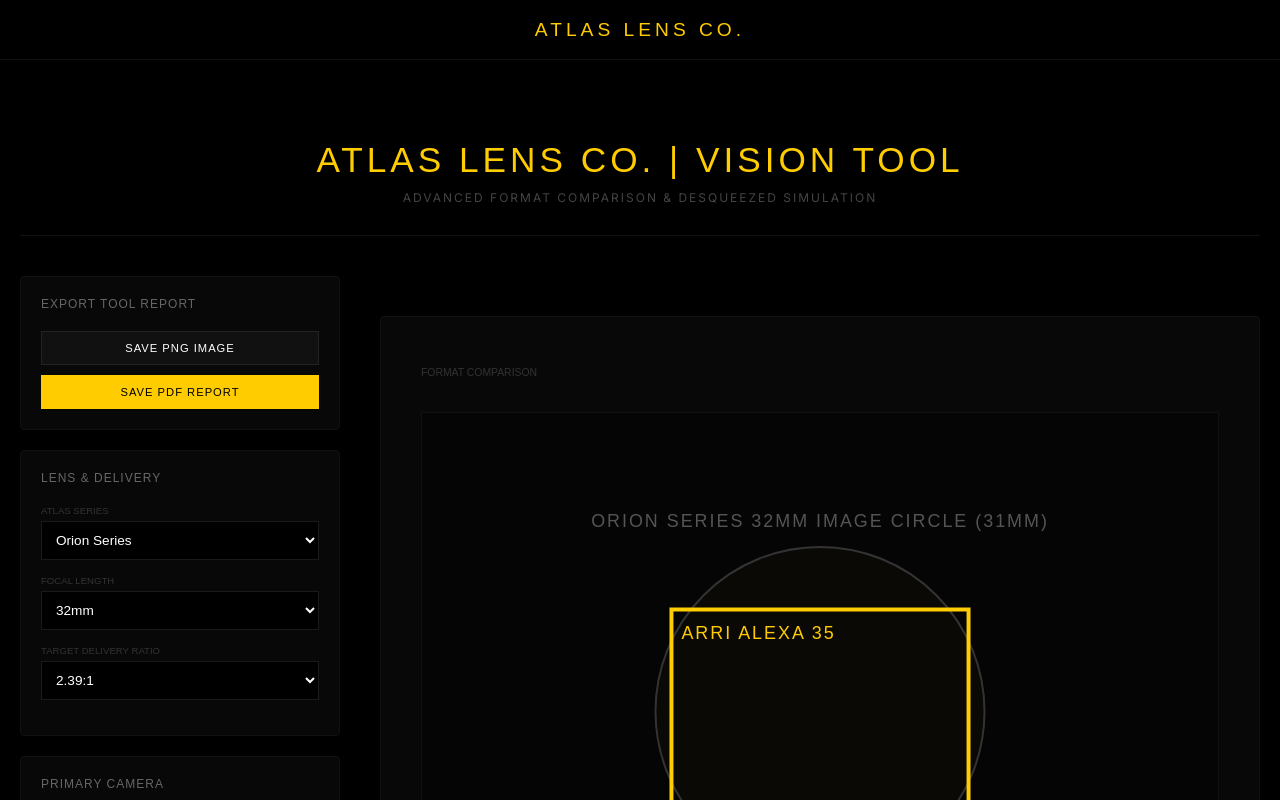
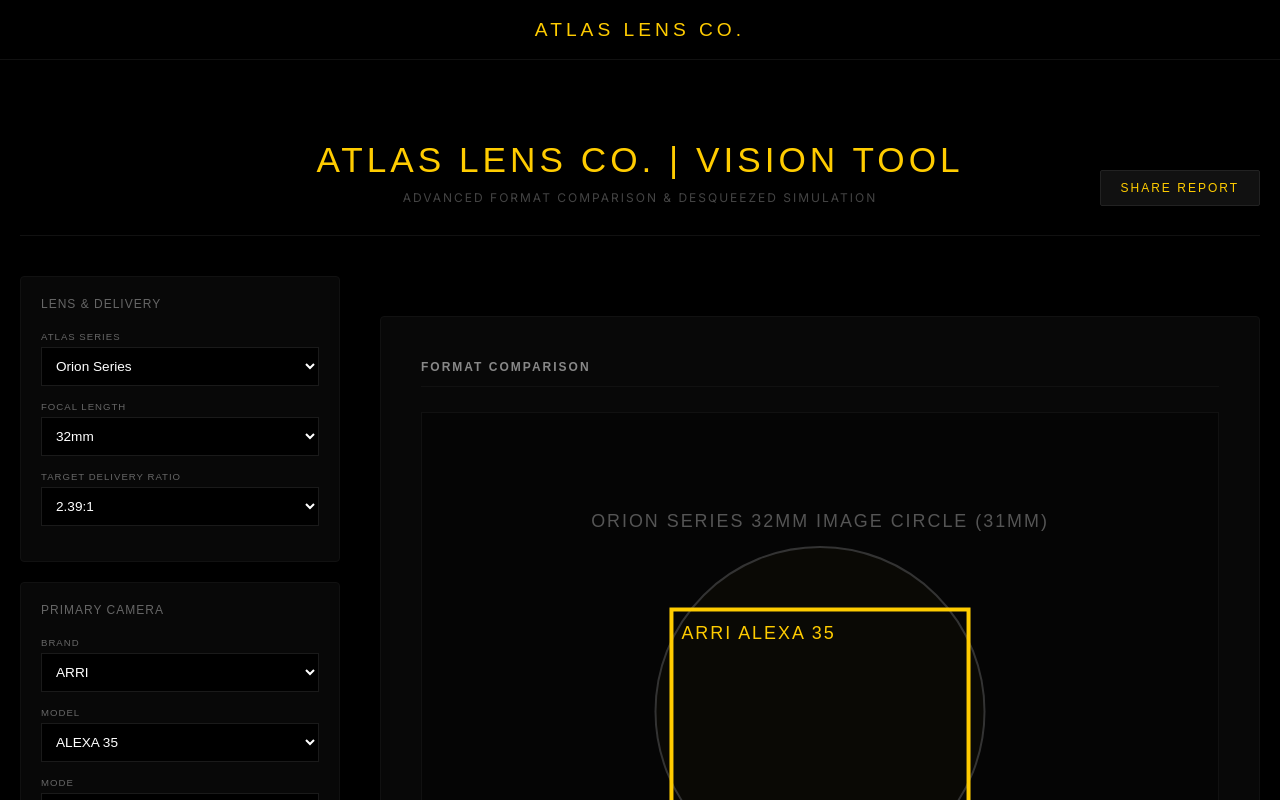
Before and after one commit to HumanMint/atlas-vision, a React (Create React App) app: page / in a window 1280 px wide. Shown: the top 800 px of the page. Built offline with nearby package versions, Linux system fonts and the light colour scheme.

Commit message:
Improve UI: fixed animations, enhanced visualizer labels, and relocated share button with click-outside logic

```diff
--- a/src/components/SensorComparisonTool.css
+++ b/src/components/SensorComparisonTool.css
@@ -7,10 +7,18 @@
 }
 
 .tool-header {
+    position: relative;
+    display: flex;
+    flex-direction: column;
+    align-items: center;
     text-align: center;
     margin-bottom: 40px;
     border-bottom: 1px solid #111;
     padding-bottom: 30px;
+}
+
+.header-main {
+    margin-bottom: 0;
 }
 
 .tool-header h2 {
@@ -18,6 +26,77 @@
     color: var(--atlas-gold);
     letter-spacing: 4px;
     margin-bottom: 10px;
+}
+
+.header-actions {
+    position: absolute;
+    top: 0;
+    right: 0;
+    height: 100%;
+    display: flex;
+    align-items: center;
+}
+
+.share-dropdown {
+    position: relative;
+    display: inline-block;
+}
+
+.share-trigger {
+    background: #111;
+    border: 1px solid #222;
+    color: var(--atlas-gold);
+    padding: 10px 20px;
+    font-size: 0.75rem;
+    text-transform: uppercase;
+    letter-spacing: 2px;
+    cursor: pointer;
+    transition: all 0.3s ease;
+    font-family: var(--primary-font);
+    border-radius: 2px;
+}
+
+.share-trigger:hover {
+    background: #1a1a1a;
+    border-color: var(--atlas-gold);
+}
+
+.share-menu {
+    position: absolute;
+    top: calc(100% + 5px);
+    right: 0;
+    background: #0d0d0d;
+    border: 1px solid #222;
+    border-radius: 4px;
+    display: none;
+    flex-direction: column;
+    z-index: 1000;
+    min-width: 200px;
+    box-shadow: 0 10px 40px rgba(0,0,0,0.9);
+    padding: 5px 0;
+}
+
+.share-dropdown.is-open .share-menu {
+    display: flex;
+}
+
+.share-item {
+    background: none;
+    border: none;
+    color: #aaa;
+    padding: 12px 20px;
+    text-align: center;
+    font-size: 0.7rem;
+    text-transform: uppercase;
+    letter-spacing: 1px;
+    cursor: pointer;
+    transition: all 0.2s ease;
+    font-family: var(--primary-font);
+}
+
+.share-item:hover {
+    background: #1a1a1a;
+    color: var(--atlas-gold);
 }
 
 .description {
@@ -91,8 +170,9 @@
 .control-group label {
     font-family: var(--primary-font);
     font-size: 0.6rem;
-    color: #333;
+    color: #666;
     text-transform: uppercase;
+    letter-spacing: 1px;
 }
 
 .control-group select {
@@ -117,41 +197,6 @@
 }
 
 .add-compare-btn:hover { color: var(--atlas-gold); border-color: var(--atlas-gold); }
-
-.export-btns {
-    display: flex;
-    flex-direction: column;
-    gap: 10px;
-}
-
-.export-btn {
-    background: #111;
-    border: 1px solid #222;
-    color: #fff;
-    padding: 10px;
-    font-size: 0.7rem;
-    text-transform: uppercase;
-    letter-spacing: 1px;
-    cursor: pointer;
-    transition: all 0.3s ease;
-    font-family: var(--primary-font);
-}
-
-.export-btn:hover {
-    border-color: var(--atlas-gold);
-    color: var(--atlas-gold);
-}
-
-.export-btn.pdf {
-    background: var(--atlas-gold);
-    color: #000;
-    border-color: var(--atlas-gold);
-}
-
-.export-btn.pdf:hover {
-    background: #fff;
-    border-color: #fff;
-}
 
 .tool-content.is-exporting {
     padding: 60px !important;
@@ -237,9 +282,11 @@
 
 .viz-tag {
     font-family: var(--primary-font);
-    font-size: 0.65rem;
-    color: #333;
+    font-size: 0.75rem;
+    color: #888;
     text-transform: uppercase;
+    letter-spacing: 2px;
+    font-weight: 600;
 }
 
 .viz-header {
@@ -248,6 +295,8 @@
     align-items: center;
     margin-bottom: 25px;
     height: 30px;
+    border-bottom: 1px solid #111;
+    padding-bottom: 10px;
 }
 
 .fov-toggles {
@@ -262,16 +311,16 @@
     font-size: 0.65rem;
     text-transform: uppercase;
     letter-spacing: 1px;
-    color: #333;
+    color: #666;
     cursor: pointer;
     padding: 4px 10px;
-    border: 1px solid #111;
+    border: 1px solid #222;
     transition: all 0.3s ease;
 }
 
 .fov-toggles .toggle.active {
     color: #fff;
-    border-color: #333;
+    border-color: #444;
 }
 
 .fov-toggles .toggle.gold.active {
@@ -298,7 +347,7 @@
     border: 1px solid #111;
 }
 
-.sensor-rect {
+.sensor-rect, .image-circle {
     transition: all 0.6s cubic-bezier(0.4, 0, 0.2, 1);
 }
 
@@ -384,6 +433,7 @@
     background: rgba(0, 0, 0, 0.75);
     z-index: 5;
     pointer-events: none;
+    transition: all 0.6s cubic-bezier(0.4, 0, 0.2, 1);
 }
 
 .crop-shading.gold-mask { background: rgba(255, 204, 0, 0.35); }
@@ -395,6 +445,7 @@
     box-sizing: border-box;
     display: flex;
     z-index: 6;
+    transition: all 0.6s cubic-bezier(0.4, 0, 0.2, 1);
 }
 
 .delivery-outline.top-left { align-items: flex-start; justify-content: flex-start; }
--- a/src/components/SensorComparisonTool.js
+++ b/src/components/SensorComparisonTool.js
@@ -15,9 +15,11 @@
 
 const SensorComparisonTool = () => {
   const reportRef = useRef(null);
+  const dropdownRef = useRef(null);
   const [cameraData, setCameraData] = useState(null);
   const [lensData, setLensData] = useState([]);
   const [loading, setLoading] = useState(true);
+  const [isShareOpen, setIsShareOpen] = useState(false);
 
   const [brand1, setBrand1] = useState('');
   const [model1, setModel1] = useState('');
@@ -34,6 +36,16 @@
   const [seriesIdx, setSeriesIdx] = useState(0);
   const [lensIdx, setLensIdx] = useState(4); // Default 32mm
   const [deliveryRatio, setDeliveryRatio] = useState(2.39);
+
+  useEffect(() => {
+    const handleClickOutside = (event) => {
+      if (dropdownRef.current && !dropdownRef.current.contains(event.target)) {
+        setIsShareOpen(false);
+      }
+    };
+    document.addEventListener('mousedown', handleClickOutside);
+    return () => document.removeEventListener('mousedown', handleClickOutside);
+  }, []);
 
   useEffect(() => {
     const init = async () => {
@@ -130,25 +142,26 @@
     const margin = (100 - activeSizePct) / 2;
     const isBlue = colorClass.includes('blue');
 
+    const shadingStyles = {
+        left: { width: isWiderThanDelivery ? `${margin}%` : '0%', height: '100%', left: 0, top: 0 },
+        right: { width: isWiderThanDelivery ? `${margin}%` : '0%', height: '100%', right: 0, top: 0 },
+        top: { height: isWiderThanDelivery ? '0%' : `${margin}%`, width: '100%', top: 0, left: 0 },
+        bottom: { height: isWiderThanDelivery ? '0%' : `${margin}%`, width: '100%', bottom: 0, left: 0 }
+    };
+
+    const outlineStyle = isWiderThanDelivery
+        ? { width: `${activeSizePct}%`, height: '100%', left: `${margin}%`, top: 0 }
+        : { width: '100%', height: `${activeSizePct}%`, left: 0, top: `${margin}%` };
+
     return (
         <>
-            {isWiderThanDelivery ? (
-                <>
-                    <div className={`crop-shading left ${colorClass}`} style={{ width: `${margin}%`, height: '100%', left: 0 }}></div>
-                    <div className={`crop-shading right ${colorClass}`} style={{ width: `${margin}%`, height: '100%', right: 0 }}></div>
-                    <div className={`delivery-outline ${isBlue ? 'bottom-left' : 'top-left'}`} style={{ width: `${activeSizePct}%`, height: '100%', left: `${margin}%` }}>
-                        <span className={`crop-tag ${colorClass}`}>Delivery Area ({deliveryRatio}:1)</span>
-                    </div>
-                </>
-            ) : (
-                <>
-                    <div className={`crop-shading top ${colorClass}`} style={{ height: `${margin}%`, width: '100%', top: 0 }}></div>
-                    <div className={`crop-shading bottom ${colorClass}`} style={{ height: `${margin}%`, width: '100%', bottom: 0 }}></div>
-                    <div className={`delivery-outline ${isBlue ? 'bottom-left' : 'top-left'}`} style={{ height: `${activeSizePct}%`, width: '100%', top: `${margin}%` }}>
-                        <span className={`crop-tag ${colorClass}`}>Delivery Area ({deliveryRatio}:1)</span>
-                    </div>
-                </>
-            )}
+            <div className={`crop-shading left ${colorClass}`} style={shadingStyles.left}></div>
+            <div className={`crop-shading right ${colorClass}`} style={shadingStyles.right}></div>
+            <div className={`crop-shading top ${colorClass}`} style={shadingStyles.top}></div>
+            <div className={`crop-shading bottom ${colorClass}`} style={shadingStyles.bottom}></div>
+            <div className={`delivery-outline ${isBlue ? 'bottom-left' : 'top-left'}`} style={outlineStyle}>
+                <span className={`crop-tag ${colorClass}`}>Delivery Area ({deliveryRatio}:1)</span>
+            </div>
         </>
     );
   };
@@ -203,20 +216,28 @@
   return (
     <div className="sensor-tool-container" id="comparison-tool">
       <div className="tool-header">
-        <h2>Atlas Lens Co. | Vision Tool</h2>
-        <p className="description">Advanced Format Comparison & Desqueezed Simulation</p>
+        <div className="header-main">
+            <h2>Atlas Lens Co. | Vision Tool</h2>
+            <p className="description">Advanced Format Comparison & Desqueezed Simulation</p>
+        </div>
+        <div className="header-actions">
+            <div className={`share-dropdown ${isShareOpen ? 'is-open' : ''}`} ref={dropdownRef}>
+                <button
+                    className="share-trigger"
+                    onClick={() => setIsShareOpen(!isShareOpen)}
+                >
+                    Share Report
+                </button>
+                <div className="share-menu">
+                    <button className="share-item png" onClick={() => { handleExport('png'); setIsShareOpen(false); }}>Save PNG Image</button>
+                    <button className="share-item pdf" onClick={() => { handleExport('pdf'); setIsShareOpen(false); }}>Save PDF Report</button>
+                </div>
+            </div>
+        </div>
       </div>
 
       <div className="tool-layout">
         <aside className="tool-sidebar">
-          <div className="selection-card export-card">
-            <h3>Export Tool Report</h3>
-            <div className="export-btns">
-                <button className="export-btn png" onClick={() => handleExport('png')}>Save PNG Image</button>
-                <button className="export-btn pdf" onClick={() => handleExport('pdf')}>Save PDF Report</button>
-            </div>
-          </div>
-
           <div className="selection-card lens-selection">
             <h3>Lens & Delivery</h3>
             <div className="control-group">
@@ -317,7 +338,7 @@
                 <div className="svg-container">
                     <svg viewBox="0 0 400 300" style={{ width: '100%', height: 'auto' }}>
                         <rect width="400" height="300" fill="#050505" />
-                        <circle cx="200" cy="150" r={(imageCircle * scale) / 2} fill="rgba(255,204,0,0.02)" stroke="#333" strokeWidth="1" />
+                        <circle className="image-circle" cx="200" cy="150" r={(imageCircle * scale) / 2} fill="rgba(255,204,0,0.02)" stroke="#333" strokeWidth="1" />
                         <text x="200" y={150 - (imageCircle * scale) / 2 - 10} textAnchor="middle" fill="#555" fontSize="9" className="svg-label">
                             {currentSeries.name} {fl}mm Image Circle ({imageCircle}mm)
                         </text>
```
